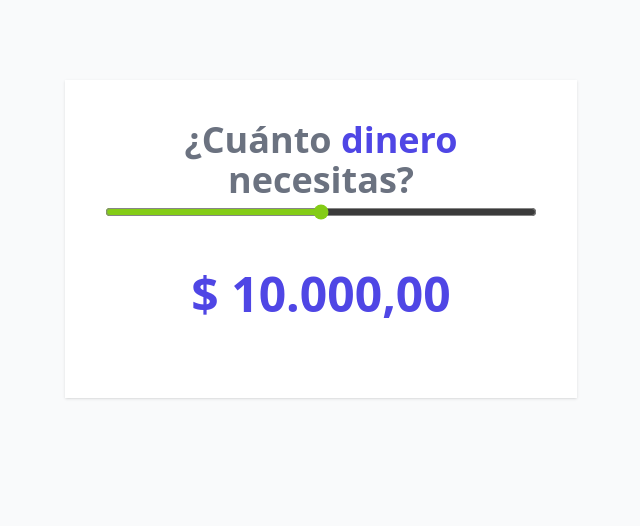
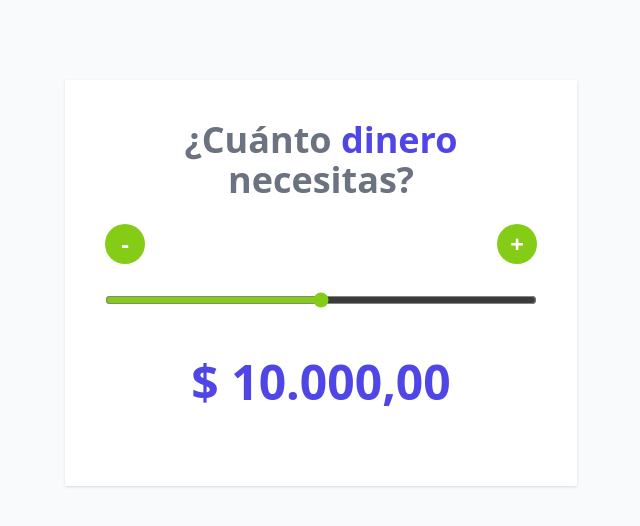
Before and after one commit to PedroBraude/loan-calculator, a React (Vite) app: page / in a window 1280 px wide. Shown: the top 526 px of the page, without its empty margins (319-959 px from the left). Built offline with nearby package versions, Linux system fonts and the light colour scheme.

Commit message:
feat: add UI components including increment and decrement buttons

```diff
--- a/src/App.tsx
+++ b/src/App.tsx
@@ -12,16 +12,43 @@
     setQuantity(+e.target.value);
   }
 
-  function formatToARS(number: number){
-    return number.toLocaleString('es-AR',{
-      style: 'currency',
-      currency: "ARS"
-    })
+  function formatToARS(number: number) {
+    return number.toLocaleString("es-AR", {
+      style: "currency",
+      currency: "ARS",
+    });
+  }
+
+  function handleClickDecrement() {
+    const value = quantity - STEP;
+    if (quantity > MIN) setQuantity(value);
+  }
+  function handleClickIncrement() {
+    const value = quantity + STEP;
+    if (quantity < MIN) setQuantity(value);
   }
 
   return (
     <div className="my-20 max-w-lg mx-auto bg-white shadow p-10">
       <Header />
+
+      <div className="flex justify-between my-6">
+        <button
+          type="button"
+          className="h-10 w-10 flex items-center justify-center font-bold text-white text-2xl bg-lime-500 rounded-full hover:outline-none hover:ring-2 hover:ring-offset-2 hover:ring-lime-500"
+          onClick={handleClickDecrement}
+        >
+          -
+        </button>
+
+        <button
+          type="button"
+          className="h-10 w-10 flex items-center justify-center font-bold text-white text-2xl bg-lime-500 rounded-full hover:outline-none hover:ring-2 hover:ring-offset-2 hover:ring-lime-500"
+          onClick={handleClickIncrement}
+        >
+          +
+        </button>
+      </div>
 
       <input
         type="range"
@@ -33,7 +60,9 @@
         onChange={handleChangeRangeInput}
       />
 
-      <p className="text-center my-10 text-5xl font-extrabold text-indigo-600">{formatToARS(quantity)}</p>
+      <p className="text-center my-10 text-5xl font-extrabold text-indigo-600">
+        {formatToARS(quantity)}
+      </p>
     </div>
   );
 }
```
